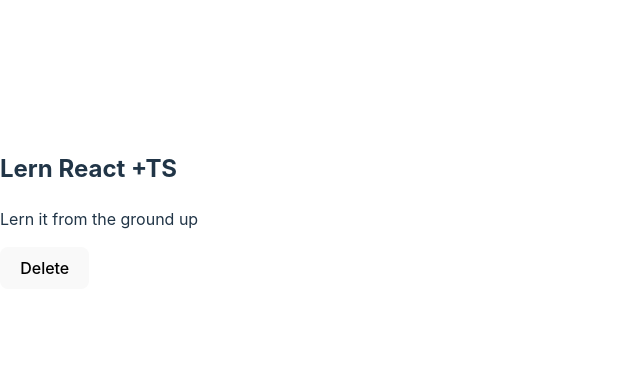
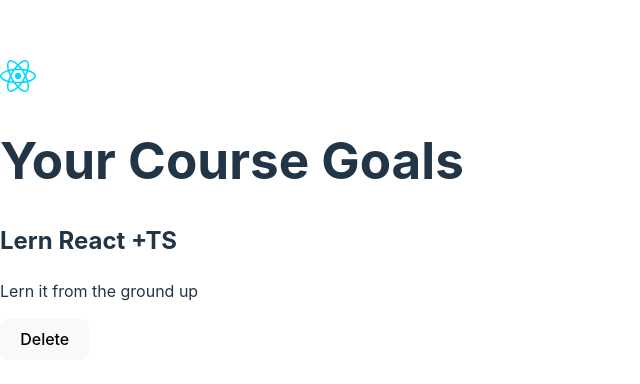
Before and after one commit to AdamFaylo/react-ts-basics, a React (Vite) app in the folder react-ts-basics/: page / in a window 1280 px wide. Shown: the part 190-574 px from the top of the page, without its empty margins (0-640 px from the left). Built offline with nearby package versions, Linux system fonts and the light colour scheme.

Commit message:
Exercise: Creating a header component

```diff
--- a/react-ts-basics/src/App.tsx
+++ b/react-ts-basics/src/App.tsx
@@ -1,8 +1,13 @@
 import CourseGoal from './components/CourseGoal.tsx';
+import Header from './components/Header.tsx';
+import goalsImg from './assets/react.svg';
 
 export default function App() {
   return (
     <main>
+      <Header image={{ src: goalsImg, alt: 'A list of goals' }}>
+        <h1>Your Course Goals</h1>
+      </Header>
       <CourseGoal
         title="Lern React +TS">
         <p>Lern it from the ground up</p>
--- /dev/null
+++ b/react-ts-basics/src/components/Header.tsx
@@ -0,0 +1,17 @@
+import { type ReactNode } from "react";
+
+type HeaderProps = {
+    image: {
+        src: string;
+        alt: string;
+    };
+    children: ReactNode;
+};
+export default function Header({ image, children }: HeaderProps) {
+    return (
+        <header>
+            <img {...image} />
+            {children}
+        </header>
+    )
+}
```
Also changed, not shown: react-ts-basics/src/components/CourseGoal.tsx (+27 -1 lines).
